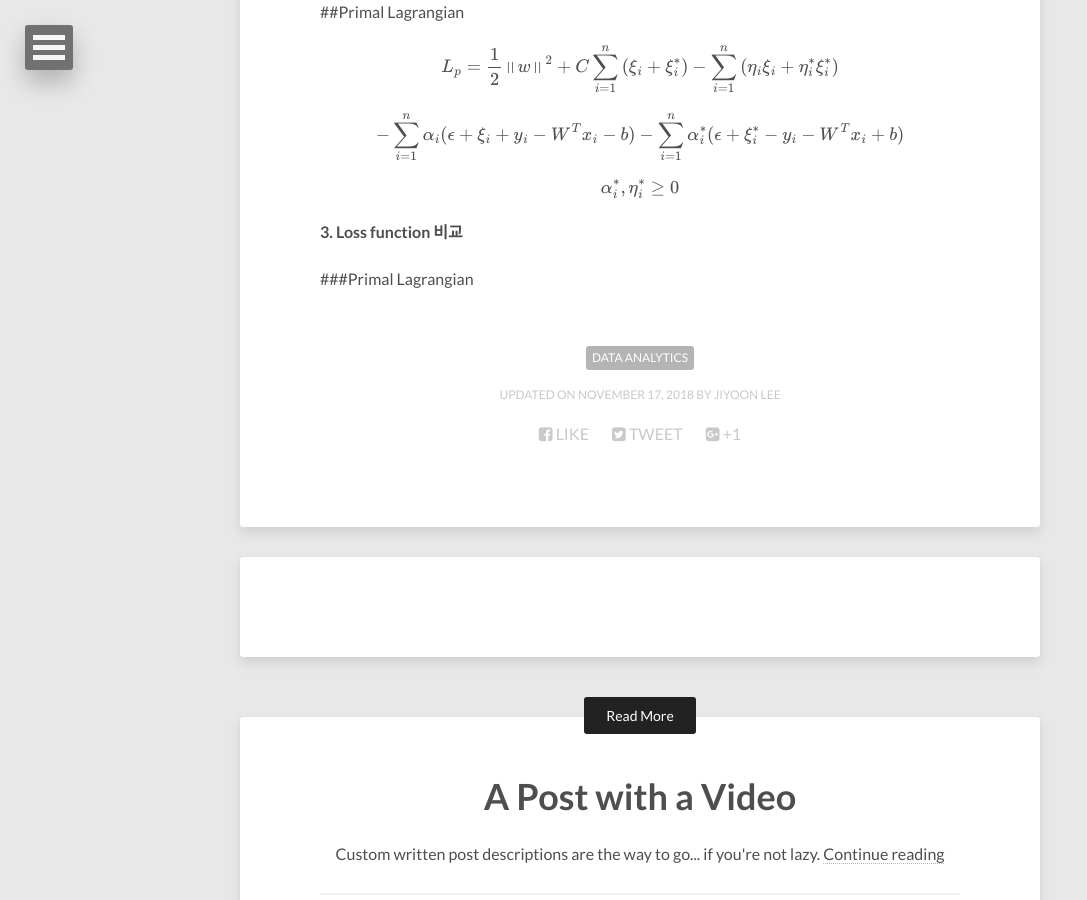
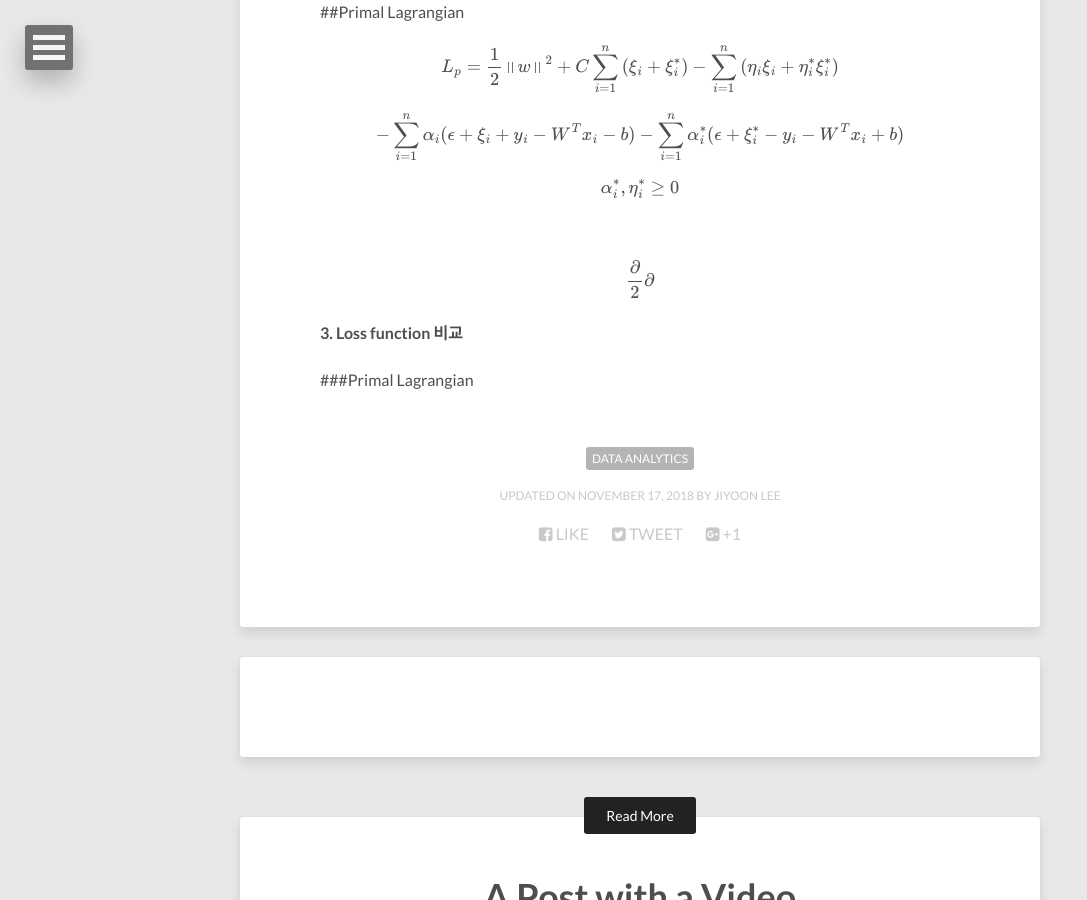
Before and after one commit to leejiyoon52/leejiyoon52.github.io, a Jekyll site: the page built from _posts/2018-11-17-Support-Vecter-Regression.md, in a window 1280 px wide and 900 px high, scrolled down 3695 px. Shown: the whole window, without its empty margins (0-1087 px from the left). Built offline with Jekyll 4.4.1, drawn with Linux system fonts in a browser that asks for light colours; nearby versions of some CDN libraries; formulas are drawn with MathJax 3; comment, search, counter and statistics services are not loaded.

Commit message:
Update 2018-11-17-Support-Vecter-Regression.md

```diff
--- a/_posts/2018-11-17-Support-Vecter-Regression.md
+++ b/_posts/2018-11-17-Support-Vecter-Regression.md
@@ -138,6 +138,11 @@ $$
  {\alpha}_{i}^* ,{\eta}_{i}^* \ge 0
 $$
 
+<br>
+
+$$
+\frac {  \partial }{ 2 }{ \partial }
+$$
 
 
 #### **3. Loss function 비교**
```
